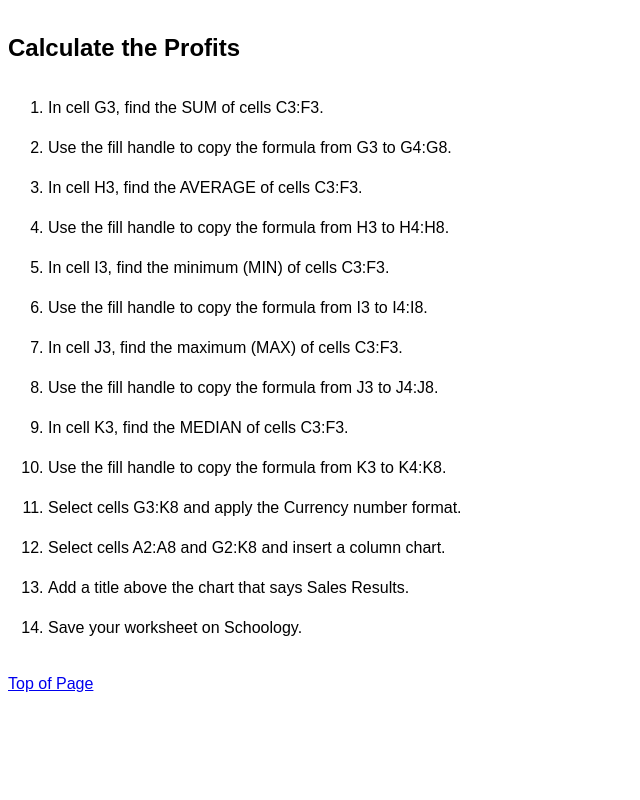
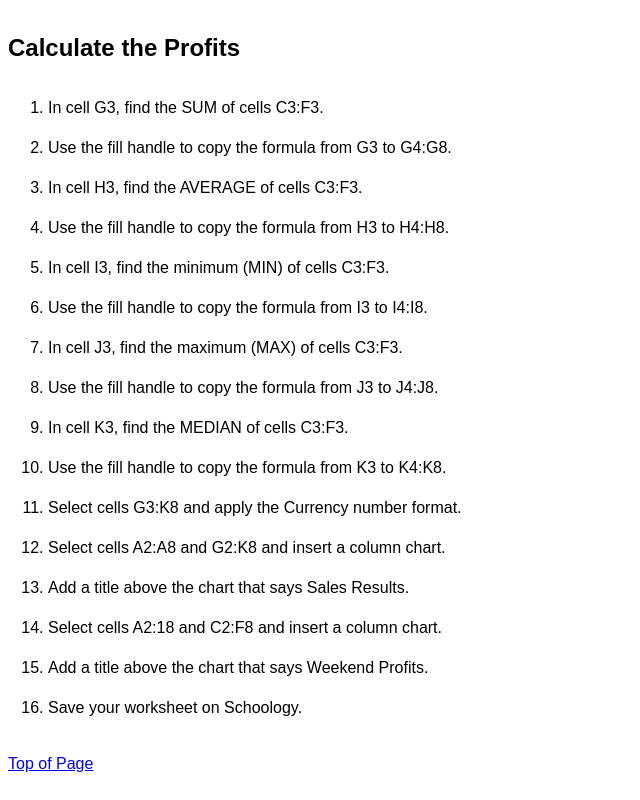
Before and after one commit to eddiecmurray/CIS101, a plain HTML site: page Projects/movies_profits_spreadsheet.html in a window 1280 px wide. Shown: the part 2338-3138 px from the top of the page, without its empty margins (0-640 px from the left). Before the commit the page ends 3058 px from the top, so only its background shows below. Drawn offline with Linux system fonts and the light colour scheme.

Commit message:
Fixed instructions.

```diff
--- a/Projects/movies_profits_spreadsheet.html
+++ b/Projects/movies_profits_spreadsheet.html
@@ -83,6 +83,8 @@
 			<li>Select cells G3:K8 and apply the Currency number format. </li>
 			<li>Select cells A2:A8 and G2:K8 and insert a column chart. </li>
 			<li>Add a title above the chart that says Sales Results. </li>
+			<li>Select cells A2:18 and C2:F8 and insert a column chart.</li>
+			<li>Add a title above the chart that says Weekend Profits.</li>
 			<li>Save your worksheet on Schoology.</li>
 		</ol>
 
```
Also changed, not shown: Projects/movies_profits_presentation.html (+1 -1 lines).
